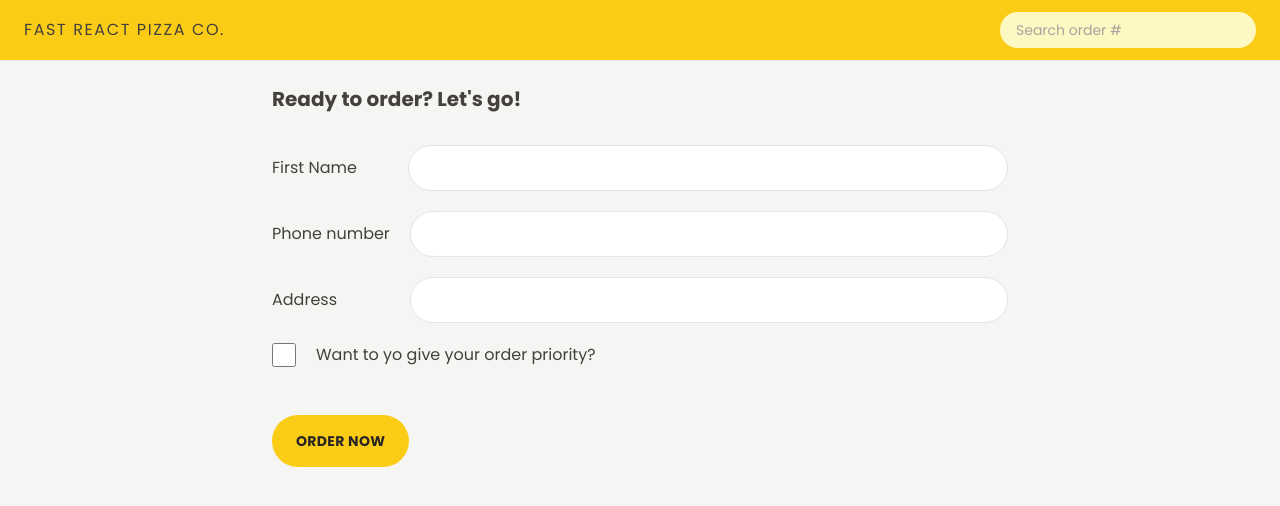
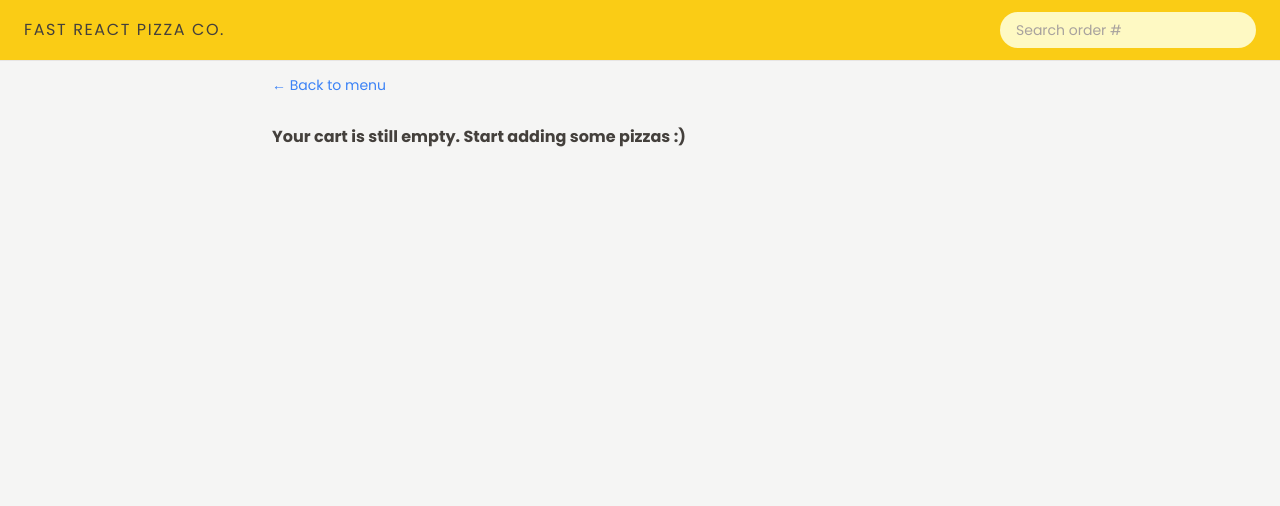
Before and after one commit to hosnyaroui/fast-pizza, a React (Vite) app: page /order/new in a window 1280 px wide. Shown: the top 506 px of the page. Built offline with nearby package versions, Linux system fonts and the light colour scheme.

Commit message:
Using the Cart for New Orders

```diff
--- a/src/features/order/CreateOrder.jsx
+++ b/src/features/order/CreateOrder.jsx
@@ -3,38 +3,20 @@
 import { createOrder } from "../../services/apiRestaurant";
 import Button from "../../user interface/Button";
 import { useSelector } from "react-redux";
-
+import EmptyCart from '../cart/EmptyCart'
+import { clearCart, getCart, getTotalCartPrice } from '../cart/cartSlice'
+import store from '../../store';
+import { formatCurrency } from '../../utils/helpers.js';
 // https://uibakery.io/regex-library/phone-number
 const isValidPhone = (str) =>
   /^\+?\d{1,4}?[-.\s]?\(?\d{1,3}?\)?[-.\s]?\d{1,4}[-.\s]?\d{1,4}[-.\s]?\d{1,9}$/.test(
     str
   );
 
-const fakeCart = [
-  {
-    pizzaId: 12,
-    name: "Mediterranean",
-    quantity: 2,
-    unitPrice: 16,
-    totalPrice: 32,
-  },
-  {
-    pizzaId: 6,
-    name: "Vegetale",
-    quantity: 1,
-    unitPrice: 13,
-    totalPrice: 13,
-  },
-  {
-    pizzaId: 11,
-    name: "Spinach and Mushroom",
-    quantity: 1,
-    unitPrice: 15,
-    totalPrice: 15,
-  },
-];
+
 
 function CreateOrder() {
+  const [withPriority, setWithPriority] = useState(false);
   const username = useSelector((state) => state.user.username);
 const navigation = useNavigation();
 const isSubmitting = navigation.state === "Submitting";
@@ -42,8 +24,13 @@
 const formErrors = useActionData();
 
 
-  // const [withPriority, setWithPriority] = useState(false);
-  const cart = fakeCart;
+
+  const cart = useSelector(getCart);
+const totalCartPrice = useSelector(getTotalCartPrice);
+const priorityPrice = withPriority ? totalCartPrice * 0.2 : 0;
+const totalPrice = totalCartPrice + priorityPrice
+
+if(!cart.length) return <EmptyCart />
 
   return (
     <div className="py-6 px-4">
@@ -76,15 +63,15 @@
             type="checkbox"
             name="priority"
             id="priority"
-            // value={withPriority}
-            // onChange={(e) => setWithPriority(e.target.checked)}
+             value={withPriority}
+             onChange={(e) => setWithPriority(e.target.checked)}
           />
           <label htmlFor="priority" className="font-medium">Want to yo give your order priority?</label>
         </div>
 
         <div>
         <input  type="hidden" name='cart' value={JSON.stringify(cart)}/>
-          <Button disabled={isSubmitting} type="primary"> {isSubmitting ? "Placing order...." : "Order now"}</Button>
+          <Button disabled={isSubmitting} type="primary"> {isSubmitting ? 'Placing order....' : `Order now from ${formatCurrency(totalPrice)}`}</Button>
         </div>
       </Form>
     </div>
@@ -101,7 +88,7 @@
 const order = {
   ...data,
   cart: JSON.parse(data.cart),
-  priority: data.priority === "on",
+  priority: data.priority === "true",
 };
 
 
@@ -112,6 +99,7 @@
 
 const newOrder = await createOrder(order);
 
+store.dispatch(clearCart());
 
 return redirect(`/order/${newOrder.id}`)
 }
--- a/src/features/order/Order.jsx
+++ b/src/features/order/Order.jsx
@@ -47,7 +47,7 @@
       </div>
 
 <ul className="divide-y divide-stone-200 border-b border-t">
-  {cart.map((item)=> (<OrderItem item={item} key={item.id}/>))}
+  {cart.map((item)=> (<OrderItem item={item} key={item.pizzaId}/>))}
 </ul>
 
       <div className="space-y-2 bg-stone-200 py-5 px-6">
```
